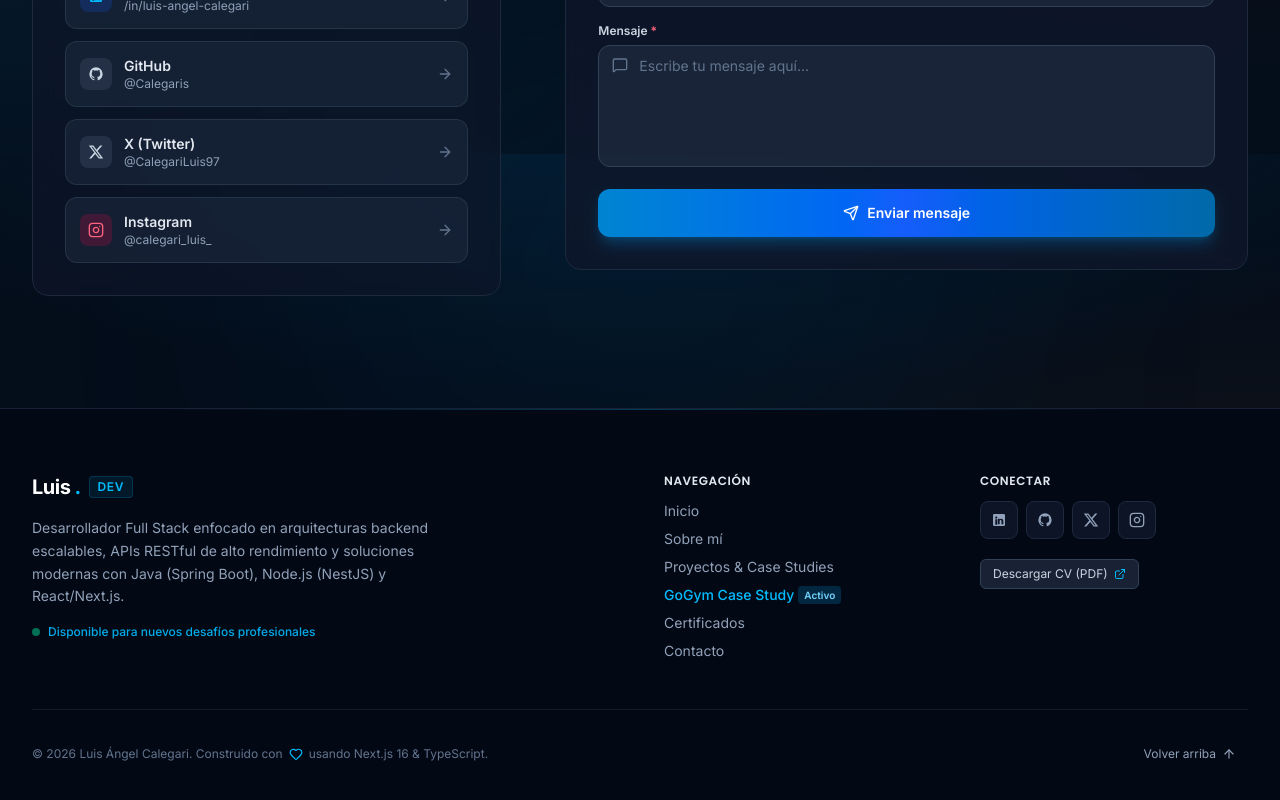
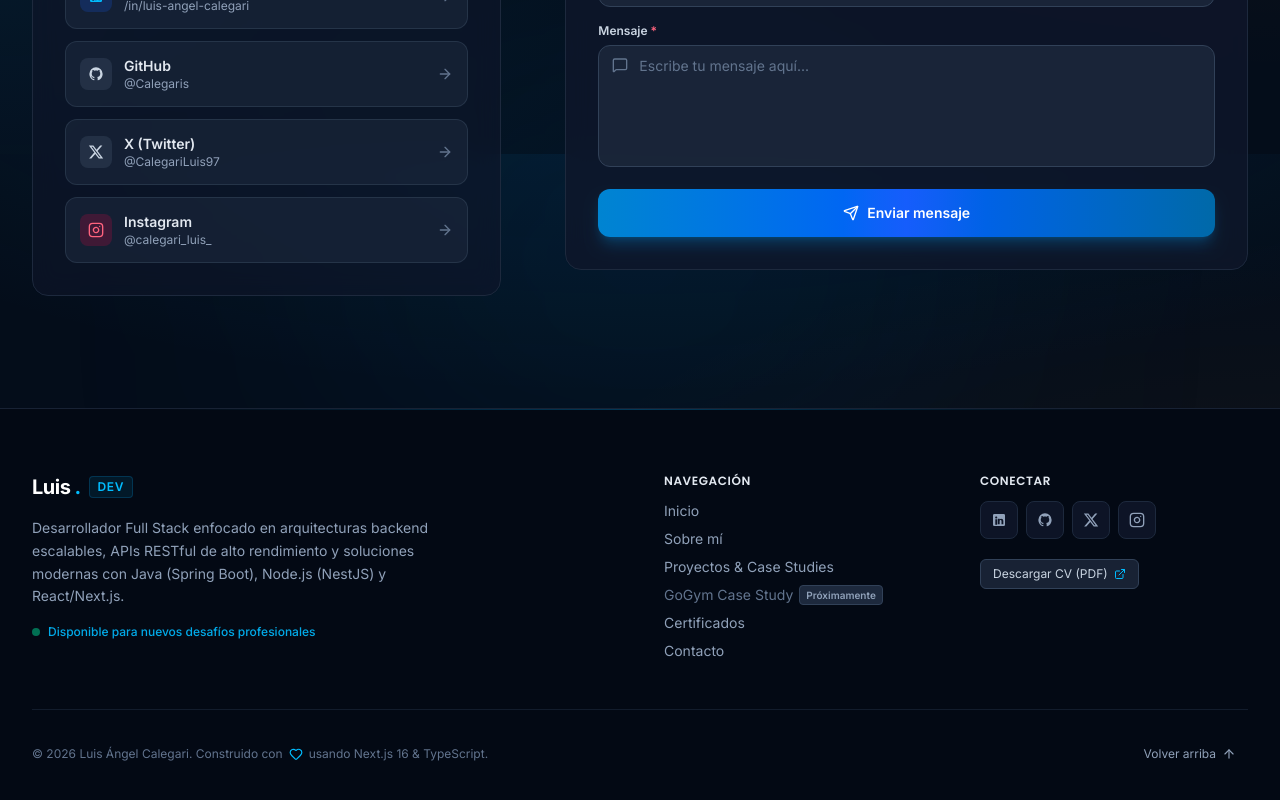
Before and after one commit to Calegaris/luiscalegari-portfolio, a Next.js app: page / in a window 1280 px wide. Shown: the part 7046-7846 px from the top of the page. Built offline with nearby package versions, Linux system fonts and the light colour scheme.

Commit message:
docs(readme): add comprehensive project documentation and update footer navigation

```diff
--- a/src/components/layout/Footer.tsx
+++ b/src/components/layout/Footer.tsx
@@ -101,19 +101,12 @@ export function Footer() {
                 </Link>
               </li>
               <li>
-                <Link
-                  href="/projects/gogym"
-                  className={`transition-colors flex items-center gap-1 font-medium ${
-                    isGoGymPage ? "text-[#ff8e26]" : "text-sky-400 hover:text-sky-300"
-                  }`}
-                >
+                <span className="flex items-center gap-1.5 text-slate-500 cursor-not-allowed select-none">
                   <span>GoGym Case Study</span>
-                  <span className={`text-[10px] px-1.5 py-0.5 rounded font-semibold ${
-                    isGoGymPage ? "bg-orange-500/20 text-orange-200 border border-orange-500/30" : "bg-sky-500/20 text-sky-300"
-                  }`}>
-                    Activo
+                  <span className="text-[10px] px-1.5 py-0.5 rounded font-semibold bg-slate-800 text-slate-400 border border-slate-700">
+                    Próximamente
                   </span>
-                </Link>
+                </span>
               </li>
               <li>
                 <Link
```
Also changed, not shown: 1 other file (tests, documents, lock files or other folders).
